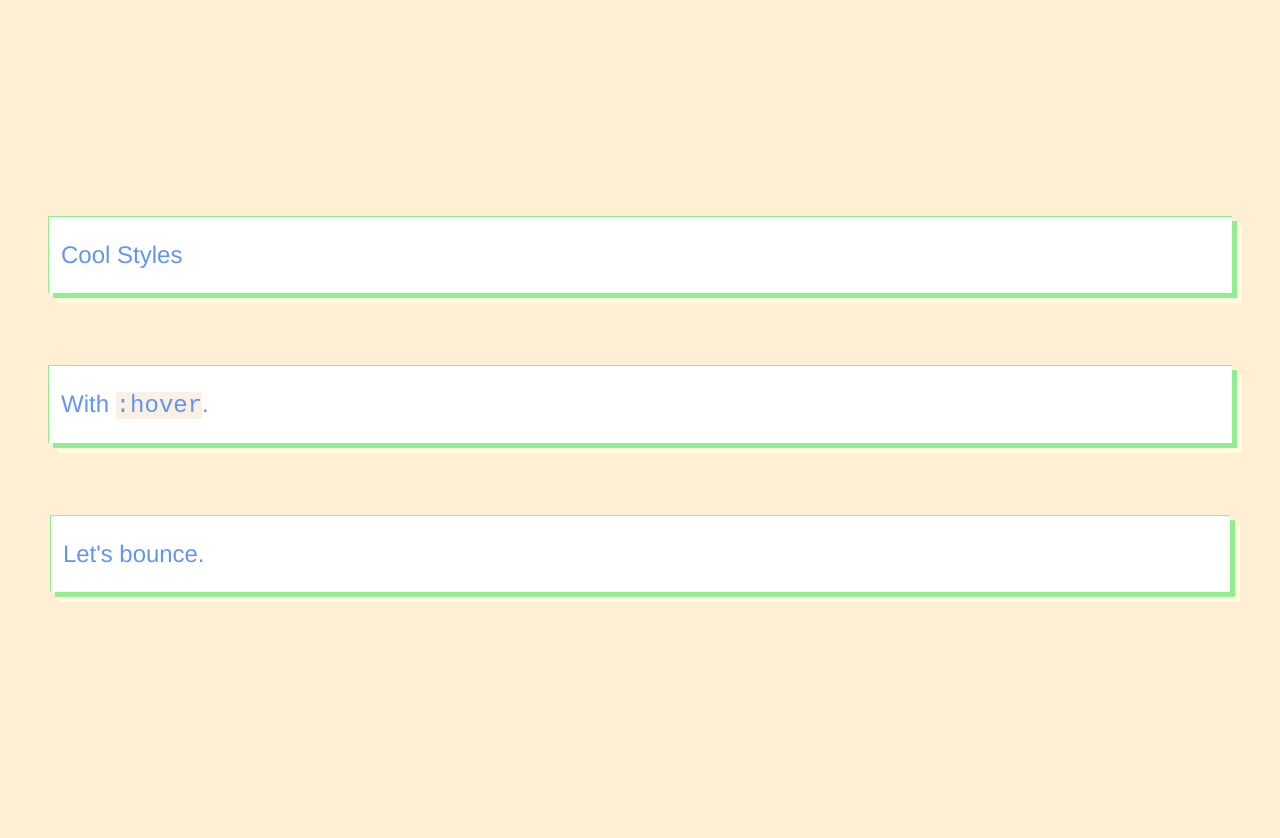
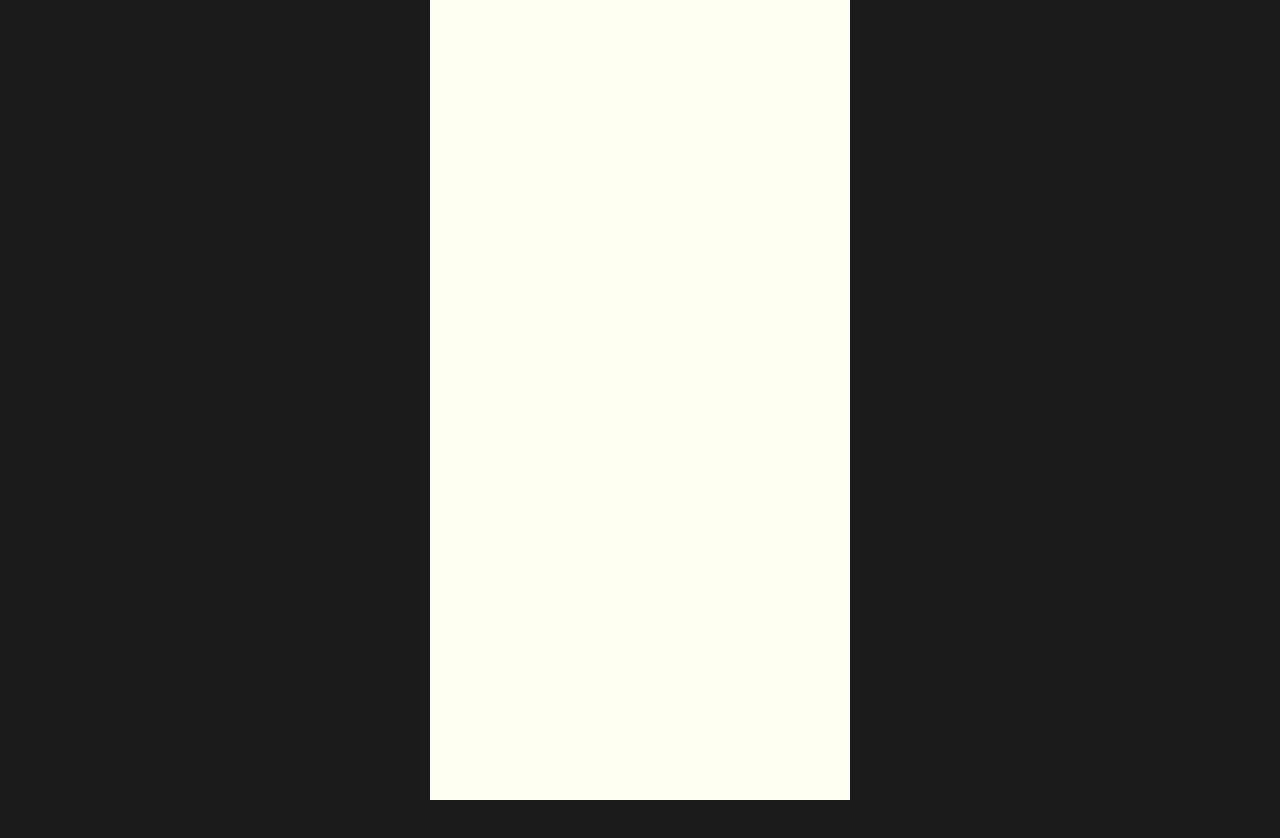
Before and after one commit to MisterAzix/kurt-interactive, a Next.js app: page / in a window 1280 px wide. Shown: the top 838 px of the page. After the commit the page ends 800 px from the top, so only its background shows below. Built offline with nearby package versions, Linux system fonts and the light colour scheme.

Commit message:
:sparkles: Base container

```diff
--- a/pages/index.js
+++ b/pages/index.js
@@ -1,13 +1,9 @@
-import { Animated, Basic, bounce, Combined } from '../shared/styles'
+import { Container } from "../shared/styles";
 
 const Home = () => (
-  <div>
-    <Basic>Cool Styles</Basic>
-    <Combined>
-      With <code>:hover</code>.
-    </Combined>
-    <Animated animation={bounce}>Let's bounce.</Animated>
-  </div>
-)
+    <Container>
 
-export default Home
+    </Container>
+);
+
+export default Home;
--- a/shared/styles.js
+++ b/shared/styles.js
@@ -1,67 +1,28 @@
-import { css, Global, keyframes } from '@emotion/react'
-import styled from '@emotion/styled'
+import { css, Global, keyframes } from "@emotion/react";
+import styled from "@emotion/styled";
 
 export const globalStyles = (
     <Global
         styles={css`
             html,
             body {
-        padding: 3rem 1rem;
+                display: flex;
+                justify-content: center;
                 margin: 0;
-        background: papayawhip;
-        min-height: 100%;
-        font-family: Helvetica, Arial, sans-serif;
-        font-size: 24px;
+                font-family: -apple-system, BlinkMacSystemFont, "Segoe UI", "Roboto", "Oxygen", "Ubuntu", "Cantarell",
+                    "Fira Sans", "Droid Sans", "Helvetica Neue", sans-serif;
+                -webkit-font-smoothing: antialiased;
+                -moz-osx-font-smoothing: grayscale;
+                background-color: #1a1a1a;
             }
         `}
     />
-)
+);
 
-export const basicStyles = css`
-  background-color: white;
-  color: cornflowerblue;
-  border: 1px solid lightgreen;
-  border-right: none;
-  border-bottom: none;
-  box-shadow: 5px 5px 0 0 lightgreen, 10px 10px 0 0 lightyellow;
-  transition: all 0.1s linear;
-  margin: 3rem 0;
-  padding: 1rem 0.5rem;
-`
-
-export const hoverStyles = css`
-  &:hover {
-    color: white;
-    background-color: lightgray;
-    border-color: aqua;
-    box-shadow: -15px -15px 0 0 aqua, -30px -30px 0 0 cornflowerblue;
-  }
-`
-export const bounce = keyframes`
-  from {
-    transform: scale(1.01);
-  }
-  to {
-    transform: scale(0.99);
-  }
-`
-
-export const Basic = styled.div`
-  ${basicStyles};
-`
-
-export const Combined = styled.div`
-  ${basicStyles};
-  ${hoverStyles};
-  & code {
-    background-color: linen;
-  }
-`
-export const Animated = styled.div`
-  ${basicStyles};
-  ${hoverStyles};
-  & code {
-    background-color: linen;
-  }
-  animation: ${({ animation }) => animation} 0.2s infinite ease-in-out alternate;
-`
+export const Container = styled.div({
+    height: "100vh",
+    width: "100vw",
+    maxWidth: "420px",
+    overflow: "hidden",
+    backgroundColor: "#FEFEF2",
+});
```
Lines whose indentation alone changed are shown as unchanged.
